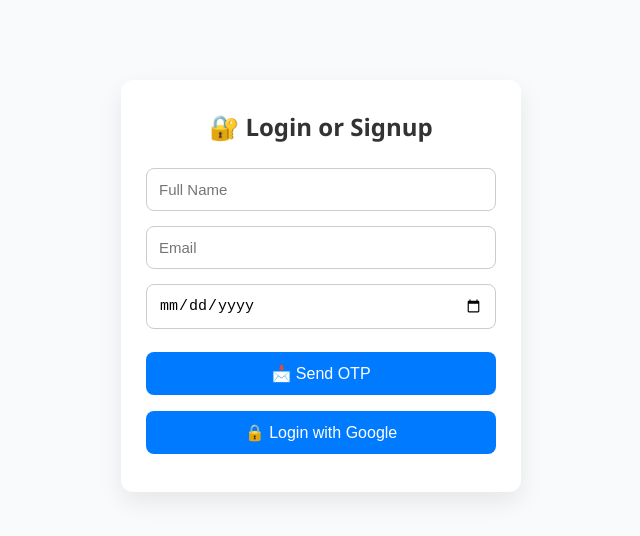
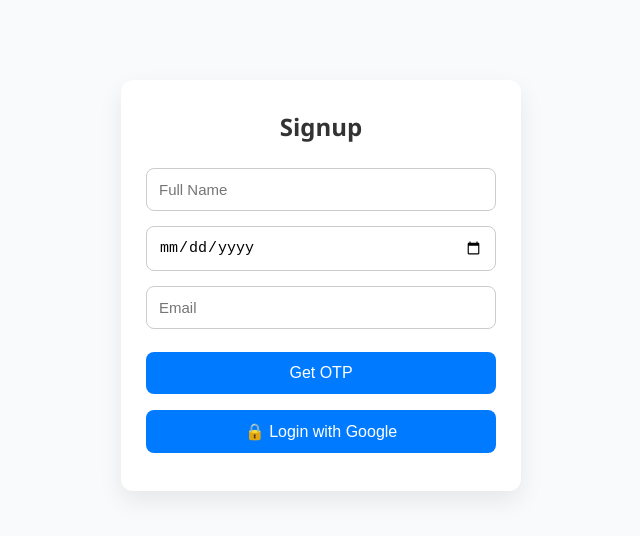
Before and after one commit to tallha-khan/notes_app, a React (Create React App) app in the folder note-app-client/: page / in a window 1280 px wide. Shown: the top 536 px of the page, without its empty margins (319-959 px from the left). Built offline with nearby package versions, Linux system fonts and the light colour scheme.

Commit message:
Interface change

```diff
--- a/note-app-client/src/index.js
+++ b/note-app-client/src/index.js
@@ -11,7 +11,5 @@ root.render(
   </React.StrictMode>
 );
 
-// If you want to start measuring performance in your app, pass a function
-// to log results (for example: reportWebVitals(console.log))
-// or send to an analytics endpoint. Learn more: https://bit.ly/CRA-vitals
+
 reportWebVitals();
--- a/note-app-client/src/pages/Login.js
+++ b/note-app-client/src/pages/Login.js
@@ -38,7 +38,7 @@ function Login() {
 
   return (
     <div className="login-container">
-      <h2>🔐 Login or Signup</h2>
+      <h2>Signup</h2>
       {step === 1 ? (
         <>
           <input
@@ -49,21 +49,22 @@ function Login() {
             required
           />
           <input
+            type="date"
+            placeholder="Date of Birth"
+            value={form.dob}
+            onChange={(e) => setForm({ ...form, dob: e.target.value })}
+            required
+          />
+          <input
             type="email"
             placeholder="Email"
             value={form.email}
             onChange={(e) => setForm({ ...form, email: e.target.value })}
             required
           />
-          <input
-            type="date"
-            placeholder="Date of Birth"
-            value={form.dob}
-            onChange={(e) => setForm({ ...form, dob: e.target.value })}
-            required
-          />
+
           <div className="button-group">
-  <button onClick={handleSendOtp}>📩 Send OTP</button>
+  <button onClick={handleSendOtp}>Get OTP</button>
   <button
     onClick={() => {
       window.location.href = "https://notes-backend-7je9.onrender.com/api/auth/google";
```
Also changed, not shown: 1 other file (tests, documents, lock files or other folders).
